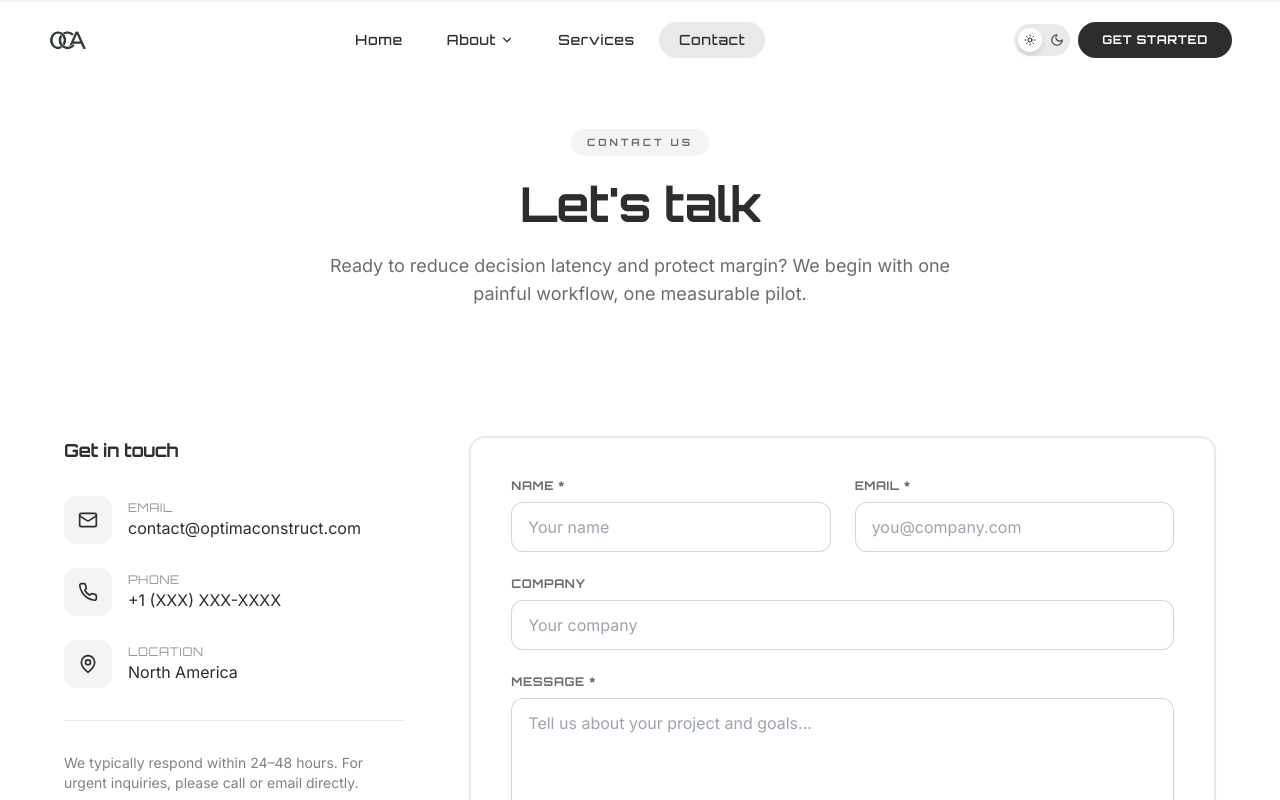
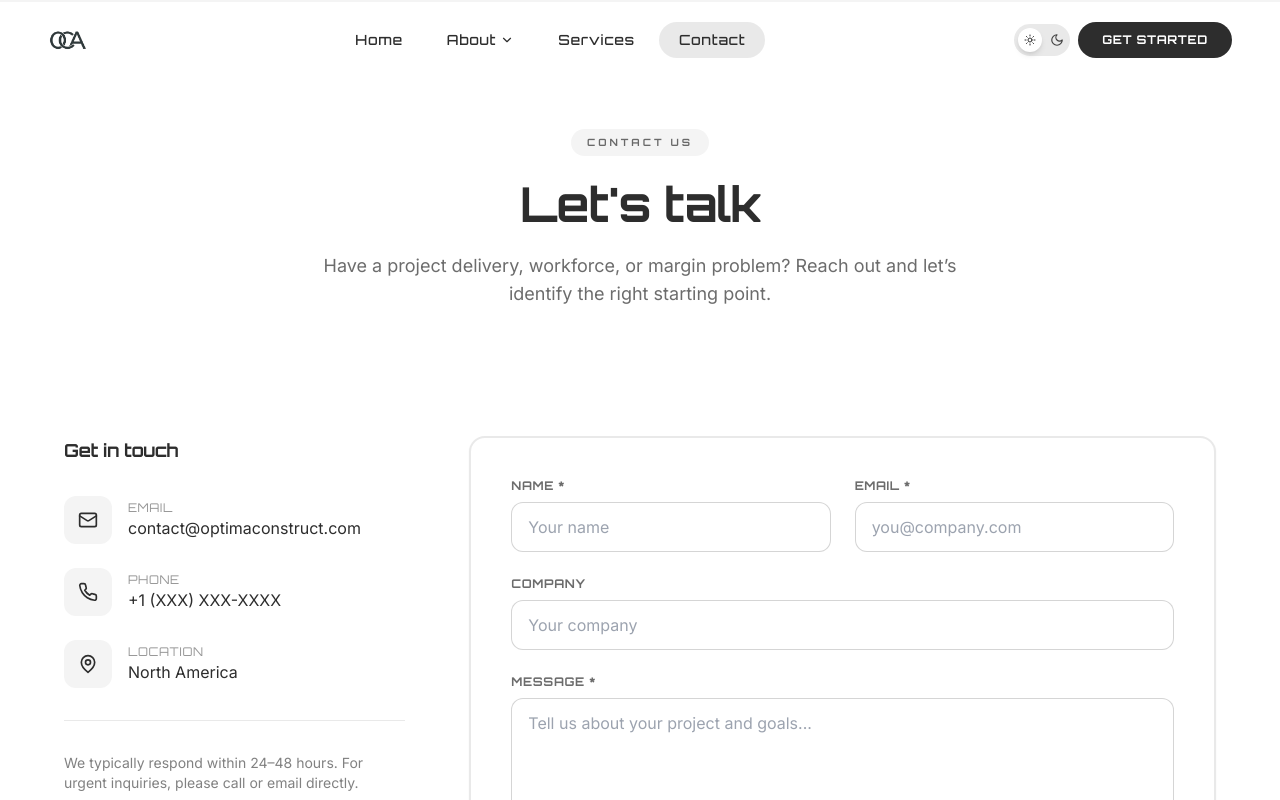
Before and after one commit to Mheek-frosh/OptimaConstruct, a React (Vite) app: page /contact in a window 1280 px wide. Shown: the top 800 px of the page. Built offline with nearby package versions, Linux system fonts and the light colour scheme.

Commit message:
updated the sub text

```diff
--- a/src/pages/ContactPage.jsx
+++ b/src/pages/ContactPage.jsx
@@ -27,7 +27,7 @@ const ContactPage = () => {
             Let's talk
           </motion.h1>
           <motion.p initial={{ opacity: 0 }} animate={{ opacity: 1 }} transition={{ delay: 0.1 }} className="text-charcoal/70 dark:text-white/70 font-inter text-lg">
-            Ready to reduce decision latency and protect margin? We begin with one painful workflow, one measurable pilot.
+            Have a project delivery, workforce, or margin problem? Reach out and let’s identify the right starting point.
           </motion.p>
         </div>
       </section>
```
